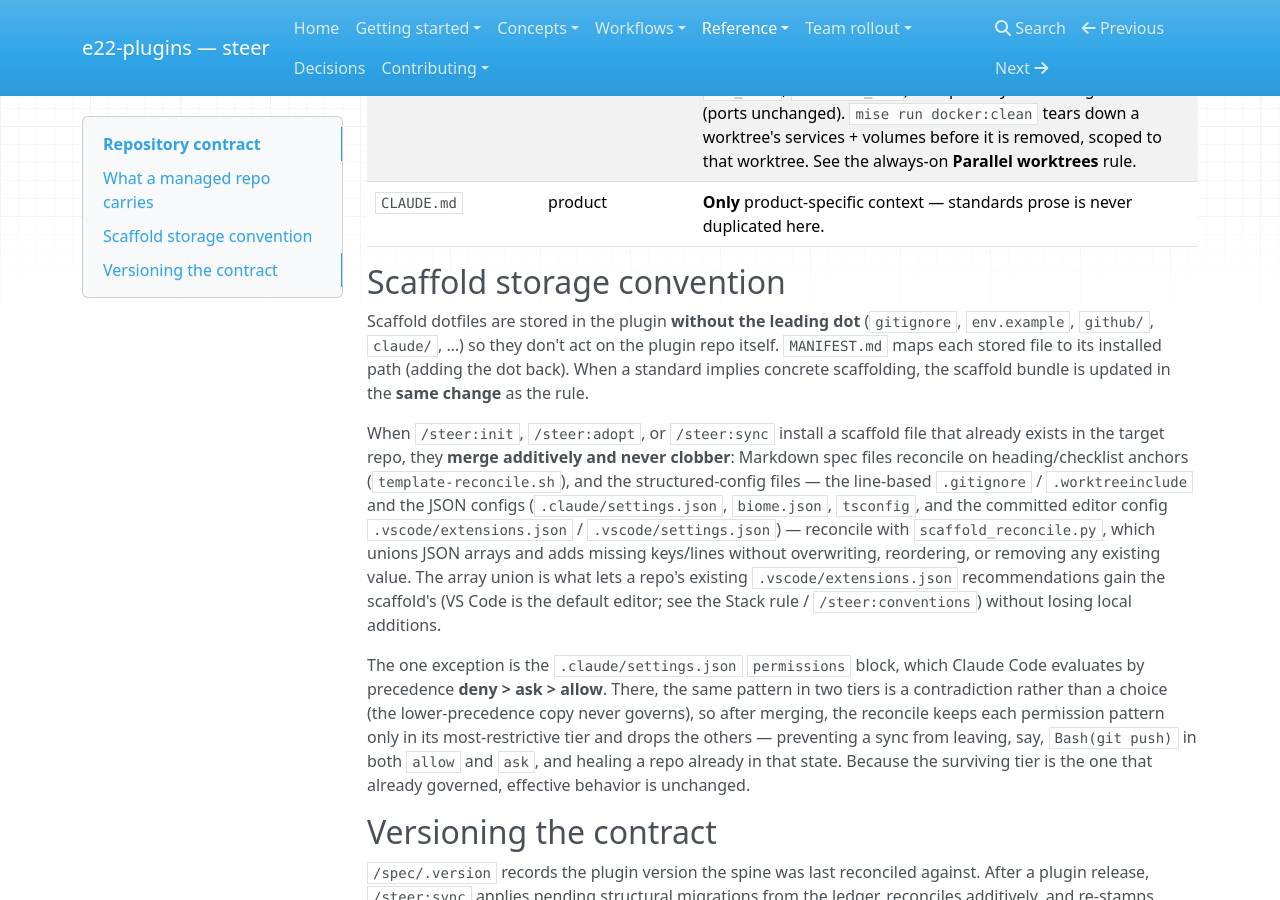
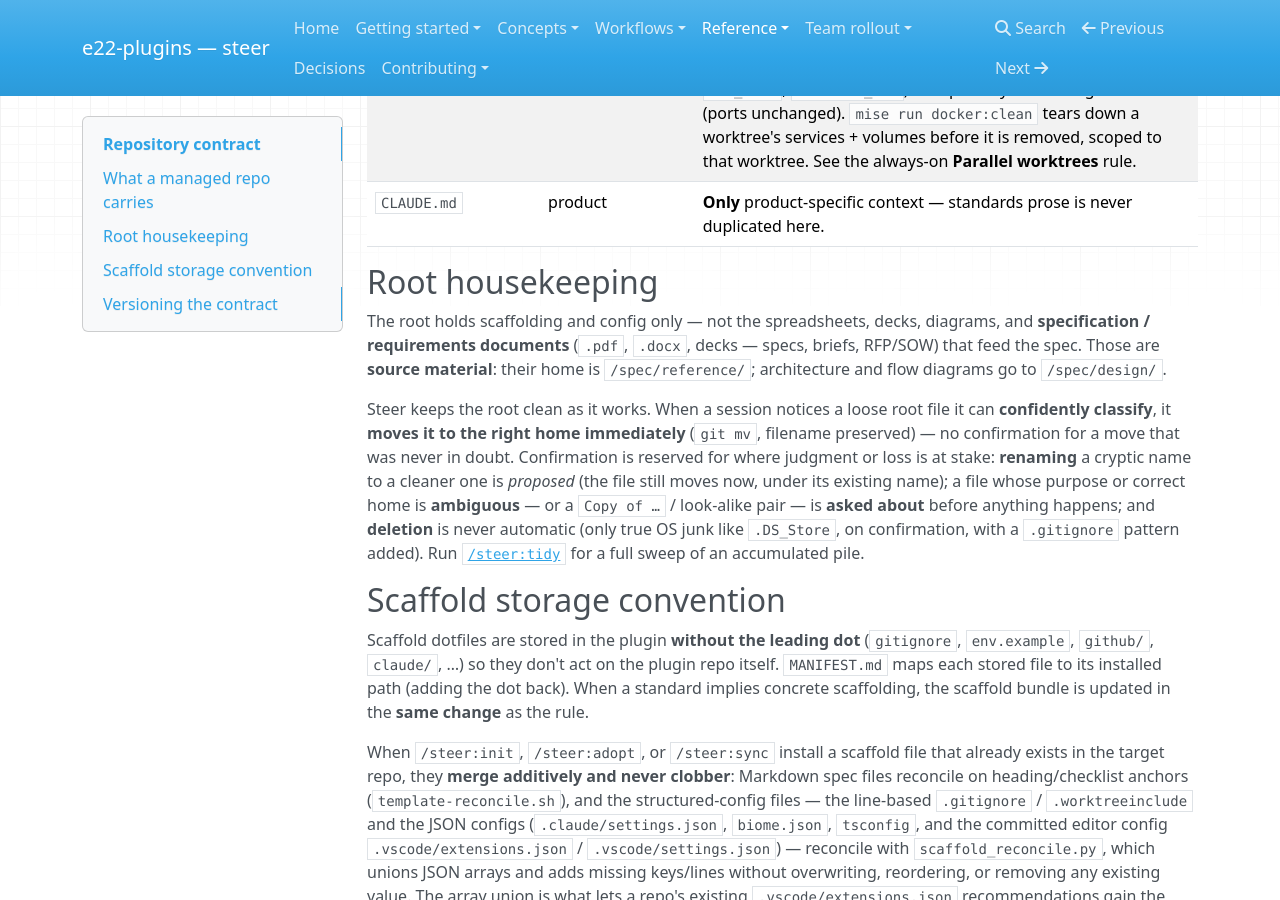
Before and after one commit to element22llc/e22-plugins, an MkDocs documentation site: the page built from docs/reference/repository-contract.md, in a window 1280 px wide and 900 px high, scrolled down 1103 px. Built offline with MkDocs 1.6.1, drawn with Linux system fonts in a browser that asks for light colours; nearby versions of some CDN libraries.

Commit message:
docs(repository-contract): document auto-move root housekeeping behavior
Reflect the propose→auto-move policy change in the docs site: a new
"Root housekeeping" section describes immediate moves for confidently-
classified strays and the gated rename/delete/ambiguous cases. Satisfies
the check_docs_impact delivery gate (rules/skills surface changed).

Co-Authored-By: Claude Opus 4.8 (1M context) <noreply@anthropic.com>

```diff
--- a/docs/reference/repository-contract.md
+++ b/docs/reference/repository-contract.md
@@ -27,6 +27,25 @@ flowchart TD
 | `.worktreeinclude` | scaffold | Carries git-ignored local config (`.env`, `.mise.local.toml`, `.claude/settings.local.json`) into each `claude --worktree` — worktrees start from git refs only, so without it the app can't boot there. |
 | `scripts/worktree-env.sh` | scaffold | Sourced by `mise.toml` (`[env]._.source`) so parallel Claude Code worktrees of the same repo don't collide at runtime: it gives each worktree a unique `COMPOSE_PROJECT_NAME` and a stable per-worktree host-port offset (`POSTGRES_PORT`, `WEB_PORT`, `DATABASE_URL`). The primary checkout gets offset 0 (ports unchanged). `mise run docker:clean` tears down a worktree's services + volumes before it is removed, scoped to that worktree. See the always-on **Parallel worktrees** rule. |
 | `CLAUDE.md` | product | **Only** product-specific context — standards prose is never duplicated here. |
+
+## Root housekeeping
+
+The root holds scaffolding and config only — not the spreadsheets, decks,
+diagrams, and **specification / requirements documents** (`.pdf`, `.docx`, decks
+— specs, briefs, RFP/SOW) that feed the spec. Those are **source material**:
+their home is `/spec/reference/`; architecture and flow diagrams go to
+`/spec/design/`.
+
+Steer keeps the root clean as it works. When a session notices a loose root file
+it can **confidently classify**, it **moves it to the right home immediately**
+(`git mv`, filename preserved) — no confirmation for a move that was never in
+doubt. Confirmation is reserved for where judgment or loss is at stake:
+**renaming** a cryptic name to a cleaner one is *proposed* (the file still moves
+now, under its existing name); a file whose purpose or correct home is
+**ambiguous** — or a `Copy of …` / look-alike pair — is **asked about** before
+anything happens; and **deletion** is never automatic (only true OS junk like
+`.DS_Store`, on confirmation, with a `.gitignore` pattern added). Run
+[`/steer:tidy`](skills.md) for a full sweep of an accumulated pile.
 
 ## Scaffold storage convention
 
```
